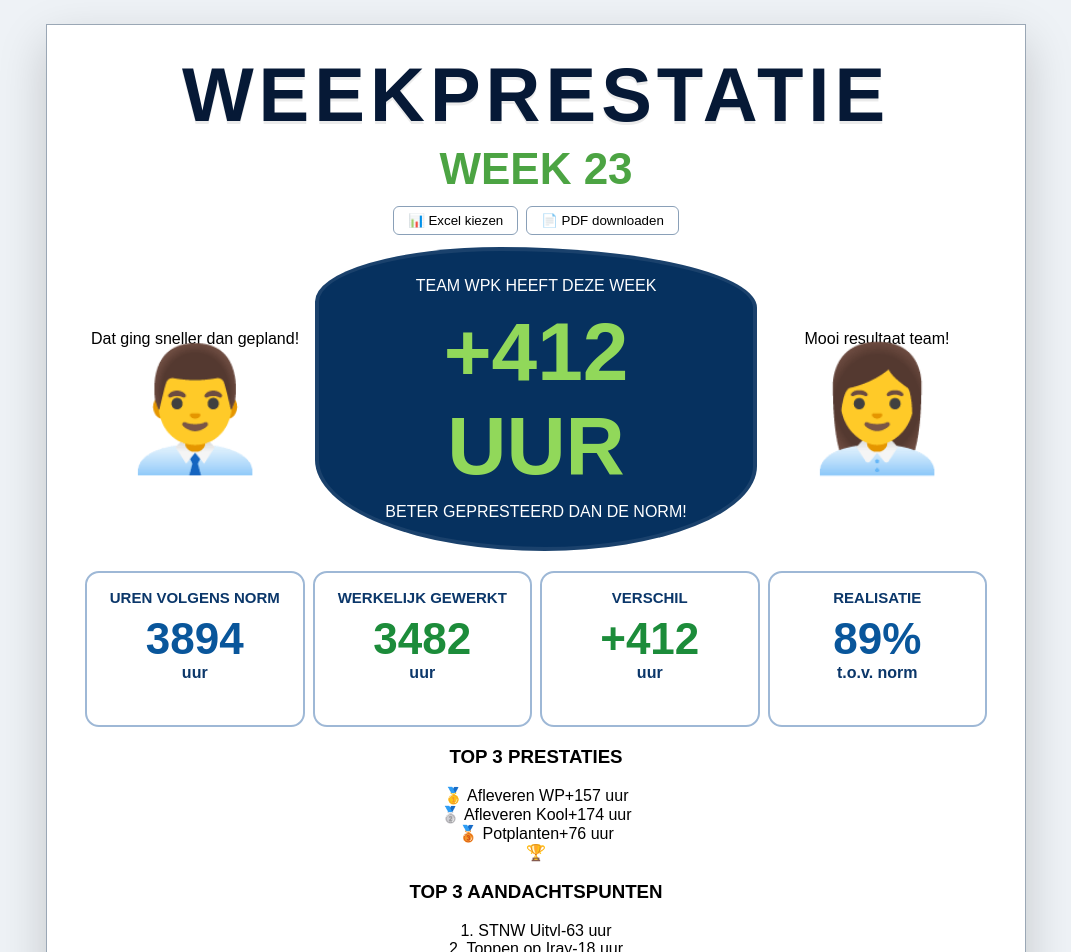
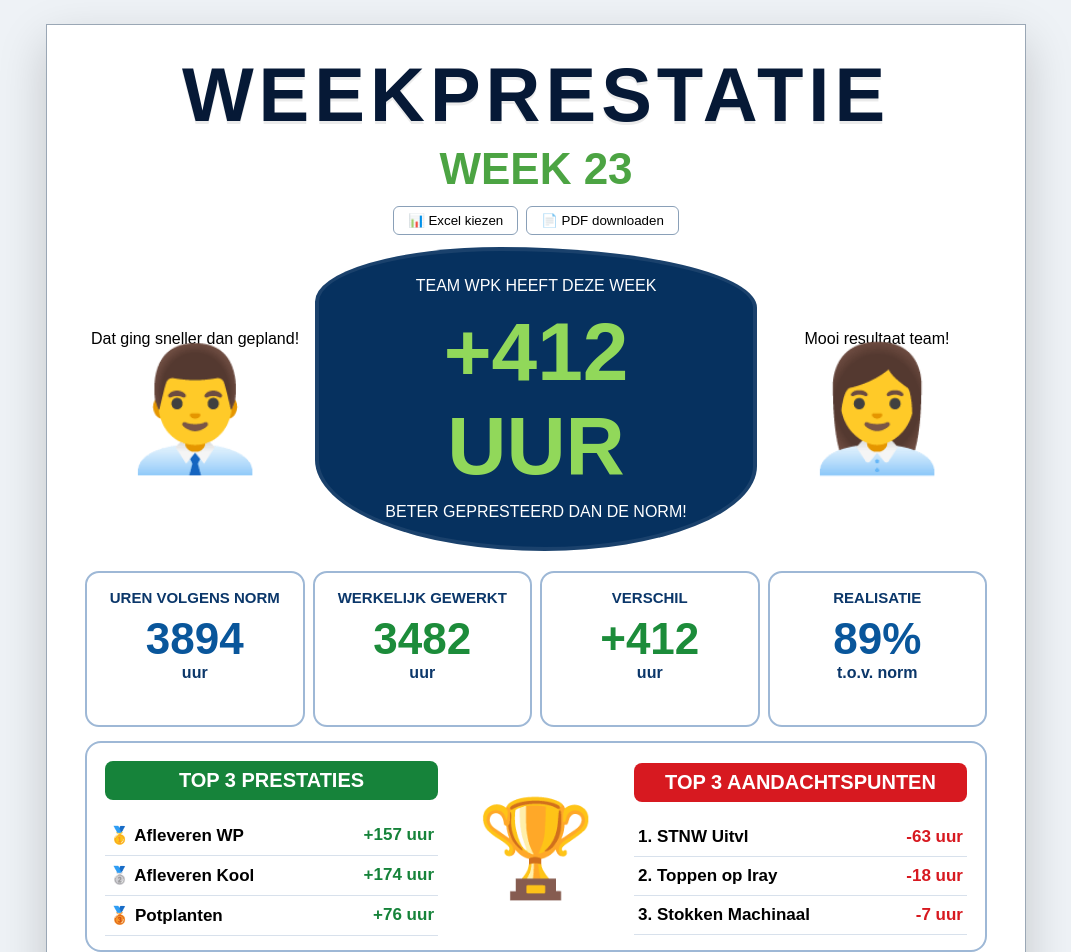
Before and after one commit to infoflorith-dev/wpk-weekprestatie, a React (Vite) app: page / in a window 1280 px wide. Shown: the top 952 px of the page, without its empty margins (104-1175 px from the left). Built offline with nearby package versions, Linux system fonts and the light colour scheme.

Commit message:
Update App.css

```diff
--- a/src/App.css
+++ b/src/App.css
@@ -122,3 +122,58 @@ body {
   font-weight: 700;
   color: #0b376a;
 }
+.top-section {
+  margin-top: 14px;
+  border: 2px solid #9eb8d6;
+  border-radius: 16px;
+  padding: 18px 18px 14px;
+  display: grid;
+  grid-template-columns: 1fr 160px 1fr;
+  gap: 18px;
+  align-items: center;
+}
+
+.top-box {
+  text-align: left;
+}
+
+.top-box h3 {
+  margin: 0 0 16px;
+  color: white;
+  font-size: 20px;
+  font-weight: 900;
+  text-align: center;
+  padding: 8px 12px;
+  border-radius: 8px;
+}
+
+.top-box.green h3 {
+  background: #16833a;
+}
+
+.top-box.red h3 {
+  background: #d71920;
+}
+
+.top-item {
+  display: flex;
+  justify-content: space-between;
+  gap: 10px;
+  padding: 9px 4px;
+  border-bottom: 1px solid #d8e1ec;
+  font-size: 17px;
+  font-weight: 800;
+}
+
+.top-box.green .top-item span:last-child {
+  color: #16833a;
+}
+
+.top-box.red .top-item span:last-child {
+  color: #d71920;
+}
+
+.trophy {
+  font-size: 95px;
+  text-align: center;
+}
```
